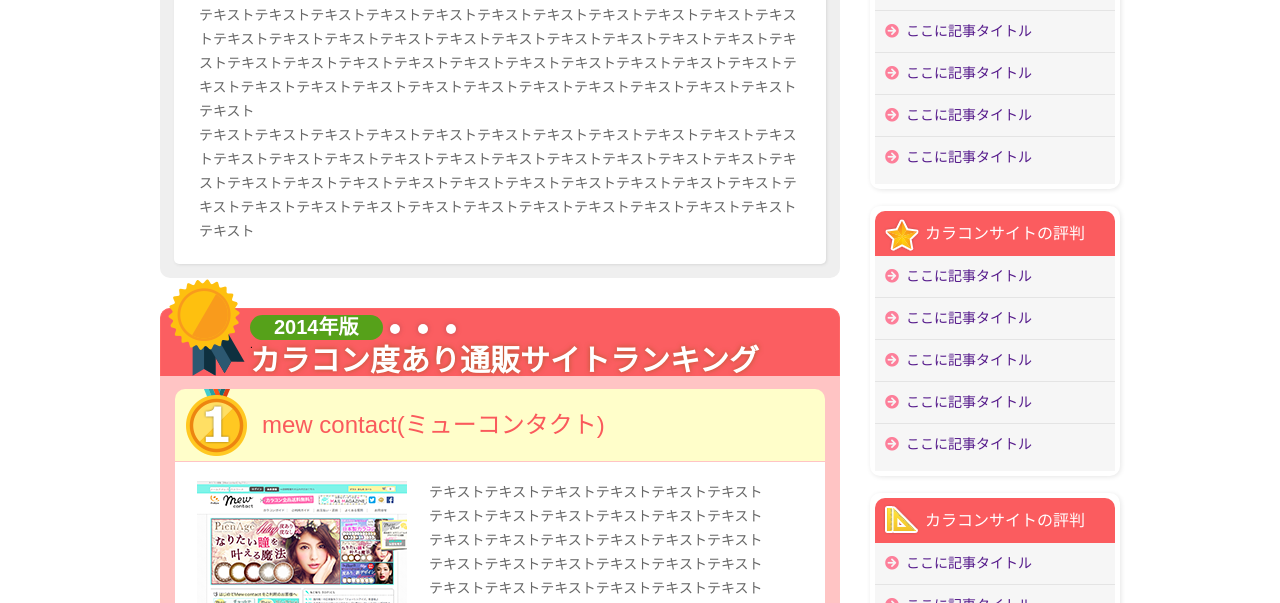
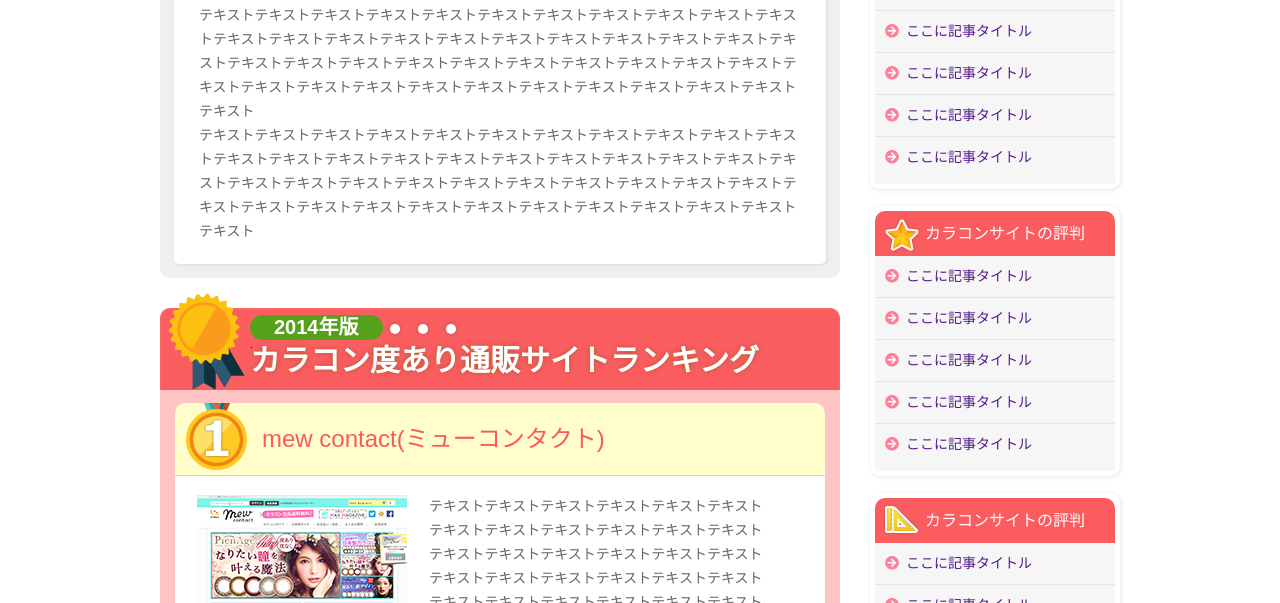
Before and after one commit to NGUYEN112/karakon-2, a plain HTML site: page index.html in a window 1280 px wide. Shown: the part 497-1100 px from the top of the page. Drawn offline with nearby package versions, Linux system fonts and the light colour scheme; a web font is replaced by a local one.

Commit message:
fix title

```diff
--- a/styles.scss
+++ b/styles.scss
@@ -148,6 +148,7 @@ html {
                     // display: block;
                     @include text(3rem,white , bold);
                     text-shadow: 0px 0px 5px rgba(157, 84, 30, 0.75);
+                    padding-bottom: 1.4rem;
                 }
             }
           }
```
Also changed, not shown: styles.css, 1 other file.
